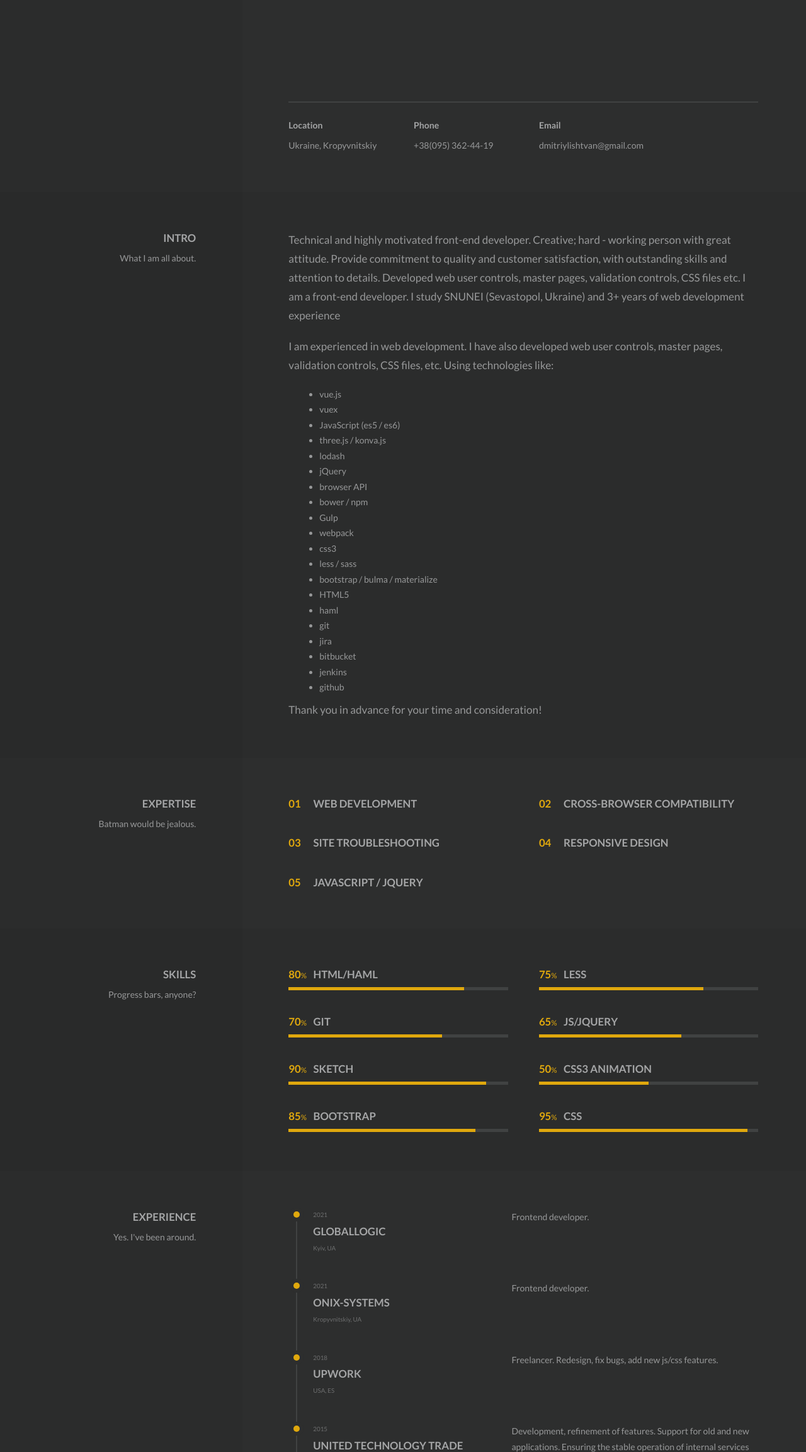
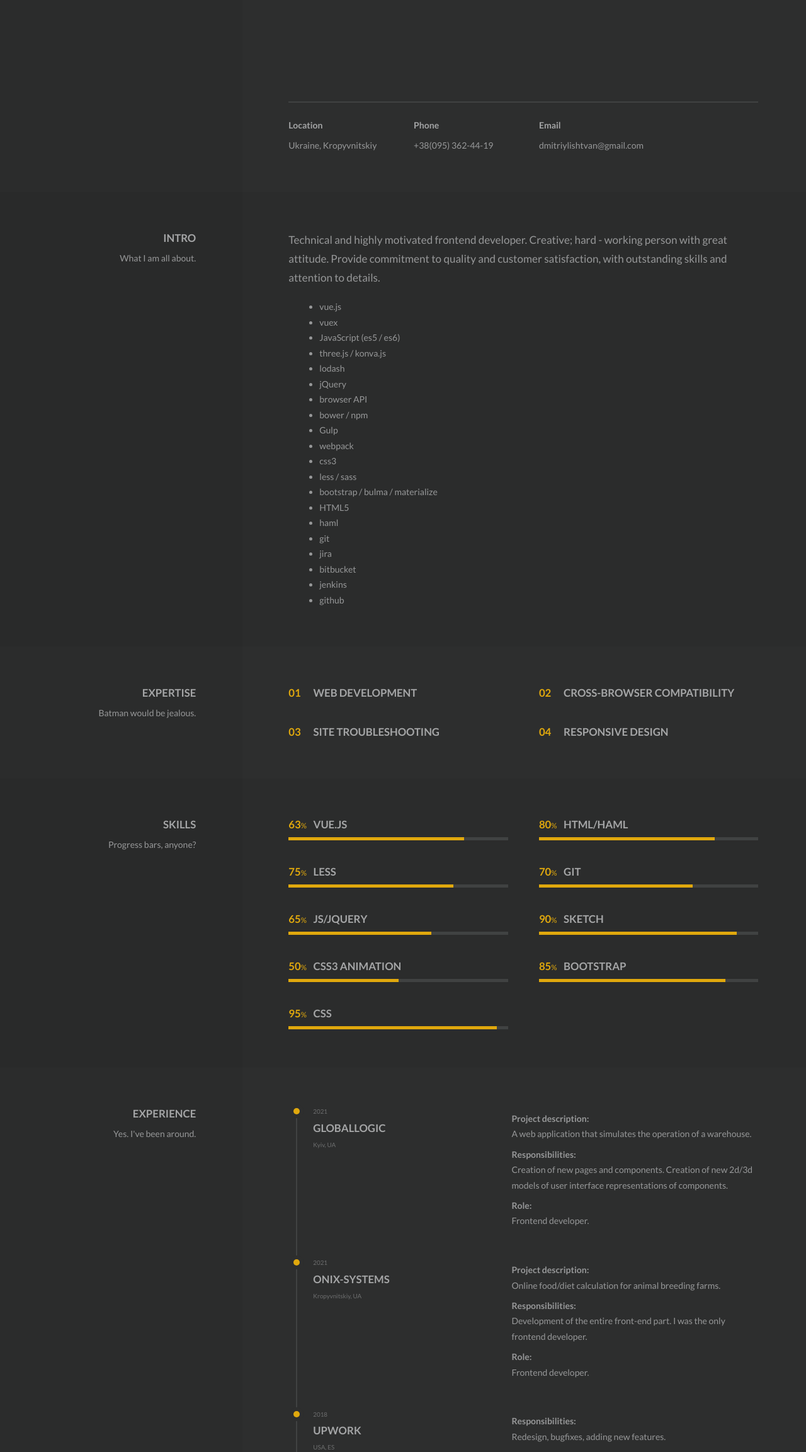
Before and after one commit to dlishtvan/dlishtvan.github.io, a plain HTML site: page index.html in a window 1280 px wide. Shown: the part 495-2800 px from the top of the page at 63% size. Drawn offline with Linux system fonts and the light colour scheme.

Commit message:
new info details

```diff
--- a/index.html
+++ b/index.html
@@ -51,7 +51,7 @@
                                             </h1>
                                             <h2 class="a-header  c-brand__sub-title  t-sub-title">
                                                 <span class="c-brand__sizer">
-                                                    Web Developer &amp; Front-end Expert
+                                                    Frontend Developer
                                                 </span>
                                             </h2>
                                         </div>
@@ -139,12 +139,7 @@
                             <div class="c-intro">
                                 <div class="o-content__body">
                                     <p>
-                                        Technical and highly motivated front-end developer. Creative; hard - working person with great attitude. Provide commitment to quality and customer satisfaction, with outstanding skills and attention to details. Developed web user controls, master pages, validation controls, CSS files etc.
-                                        I am a front-end developer. I study SNUNEI (Sevastopol, Ukraine) and 3+ years of web development experience
-                                    </p>
-                                    <p>
-                                        I am experienced in web development. I have also developed web user controls, master pages, validation controls, CSS files, etc. Using technologies like:
-                                    </p>
+                                        Technical and highly motivated frontend developer. Creative; hard - working person with great attitude. Provide commitment to quality and customer satisfaction, with outstanding skills and attention to details. </p>
                                     <ul>
                                         <li>vue.js</li>
                                         <li>vuex</li>
@@ -167,9 +162,6 @@
                                         <li>jenkins</li>
                                         <li>github</li>
                                     </ul>
-                                    <p>
-                                       Thank you in advance for your time and consideration!
-                                    </p>
                                 </div>
                             </div>
                         </div>
@@ -244,18 +236,6 @@
                                     </div>
                                 </div>
                             </div>
-                            <div class="o-grid__col-sm-6">
-                                <div class="o-media  o-media--block  o-content">
-                                    <div class="o-media__figure">
-                                        <div class="c-number  t-primary-color">
-                                            05
-                                        </div>
-                                    </div>
-                                    <div class="o-media__body  o-content__body">
-                                        <h3>JavaScript / jQuery</h3>
-                                    </div>
-                                </div>
-                            </div>
                         </div>
                     </div>
                 </div>
@@ -278,6 +258,23 @@
                     </header>
                     <div class="o-section__content  t-section__content  ">
                         <div class="o-grid">
+                            <div class="o-grid__col-sm-6">
+                                <div class="o-content">
+                                    <div class="o-media  o-media--block">
+                                        <div class="o-media__figure">
+                                            <div class="c-number  t-primary-color">
+                                                63<small>%</small>
+                                            </div>
+                                        </div>
+                                        <div class="o-media__body">
+                                            <h3>Vue.js</h3>
+                                        </div>
+                                    </div>
+                                    <div class="c-progress-bar  o-content__body  t-border-color-bg  u-mt-text">
+                                        <div class="a-progress-bar  c-progress-bar__filler  t-primary-bg" data-percent="80"></div>
+                                    </div>
+                                </div>
+                            </div>
                             <div class="o-grid__col-sm-6">
                                 <div class="o-content">
                                     <div class="o-media  o-media--block">
@@ -456,7 +453,21 @@
                                         </div>
                                         <div class="o-grid__col-md-7">
                                             <p>
-                                                Frontend developer.
+                                                <p>
+                                                    <strong>Project description:</strong>
+                                                    <br/>
+                                                    A web application that simulates the operation of a warehouse.
+                                                </p>
+                                                <p>
+                                                    <strong>Responsibilities:</strong>
+                                                    <br/>
+                                                    Creation of new pages and components. Creation of new 2d/3d models of user interface representations of components.
+                                                </p>
+                                                <p>
+                                                    <strong>Role:</strong>
+                                                    <br/>
+                                                    Frontend developer.
+                                                </p>
                                             </p>
                                         </div>
                                     </div>
@@ -482,7 +493,21 @@
                                         </div>
                                         <div class="o-grid__col-md-7">
                                             <p>
-                                                Frontend developer.
+                                                <p>
+                                                    <strong>Project description:</strong>
+                                                    <br/>
+                                                    Online food/diet calculation for animal breeding farms.
+                                                </p>
+                                                <p>
+                                                    <strong>Responsibilities:</strong>
+                                                    <br/>
+                                                    Development of the entire front-end part. I was the only frontend developer.
+                                                </p>
+                                                <p>
+                                                    <strong>Role:</strong>
+                                                    <br/>
+                                                    Frontend developer.
+                                                </p>
                                             </p>
                                         </div>
                                     </div>
@@ -508,7 +533,16 @@
                                         </div>
                                         <div class="o-grid__col-md-7">
                                             <p>
-                                                Freelancer. Redesign, fix bugs, add new js/css features.
+                                                <p>
+                                                    <strong>Responsibilities:</strong>
+                                                    <br/>
+                                                    Redesign, bugfixes, adding new features.
+                                                </p>
+                                                <p>
+                                                    <strong>Role:</strong>
+                                                    <br/>
+                                                    Frontend developer.
+                                                </p>
                                             </p>
                                         </div>
                                     </div>
@@ -534,7 +568,21 @@
                                         </div>
                                         <div class="o-grid__col-md-7">
                                             <p>
-                                                Development, refinement of features. Support for old and new applications. Ensuring the stable operation of internal services for personnel work.
+                                                <p>
+                                                    <strong>Project description:</strong>
+                                                    <br/>
+                                                    СRM systems for internal use (information about employees, action/activity logs, financial management, data on orders from online stores), own mailer based on RoundCube, email letters, more than 10 online stores located in the USA.
+                                                </p>
+                                                <p>
+                                                    <strong>Responsibilities:</strong>
+                                                    <br/>
+                                                    Development and support of all web products of the company.
+                                                </p>
+                                                <p>
+                                                    <strong>Role:</strong>
+                                                    <br/>
+                                                    Frontend developer.
+                                                </p>
                                             </p>
                                         </div>
                                     </div>
@@ -558,7 +606,11 @@
                                         </div>
                                         <div class="o-grid__col-md-7">
                                             <p>
-                                                Redesign of old sites.
+                                                <p>
+                                                    <strong>Responsibilities:</strong>
+                                                    <br/>
+                                                    Redesign of old sites.
+                                                </p>
                                             </p>
                                         </div>
                                     </div>
@@ -789,17 +841,6 @@
                                     </div>
                                 </div>
                             </div>
-                            <div class="o-grid__col-md-4  o-grid__col-sm-6">
-                                <div class="o-content">
-                                    <hr class="c-deco-line  t-primary-color-line" />
-                                    <div class="o-content__body">
-                                        <h3>Yandex</h3>
-                                        <p>
-                                            Successfully copmleted Yandex test task and was invited to an interview in Moscow, unfortunately was not able to go here due to unforseen circumstances.
-                                        </p>
-                                    </div>
-                                </div>
-                            </div>
                         </div>
                     </div>
                 </div>
@@ -822,17 +863,6 @@
                     </header>
                     <div class="o-section__content  t-section__content">
                         <div class="o-grid">
-                            <div class="o-grid__col-md-4  o-grid__col-sm-6">
-                                <div class="o-content">
-                                    <hr class="c-deco-line  t-primary-color-line" />
-                                    <div class="o-content__body">
-                                        <h3>Russian</h3>
-                                        <p>
-                                            Native
-                                        </p>
-                                    </div>
-                                </div>
-                            </div>
                             <div class="o-grid__col-md-4  o-grid__col-sm-6">
                                 <div class="o-content">
                                     <hr class="c-deco-line  t-primary-color-line" />
```
